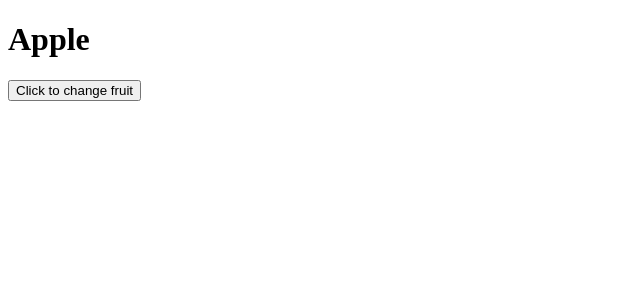
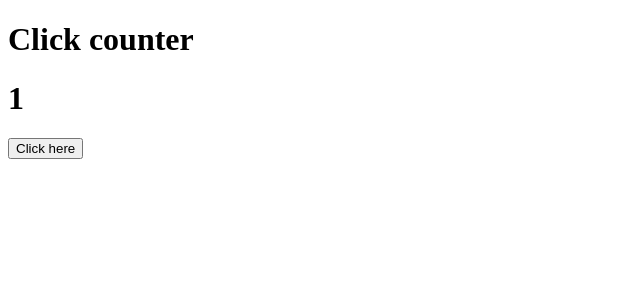
Before and after one commit to amanrcbfan99/mastering-react, a React (Vite) app: page / in a window 1280 px wide. Shown: the top 300 px of the page, without its empty margins (0-640 px from the left). Built offline with nearby package versions, Linux system fonts and the light colour scheme.

Commit message:
learn: Build click counter using state

```diff
--- a/src/App.jsx
+++ b/src/App.jsx
@@ -2,10 +2,10 @@ import { useState } from "react"
 
 export function Addition(){
 
-  const [fruit, changeFruit] = useState("Apple")
+  const [number, IncreaseNUM] = useState(1)
 
   function changeFrt(){
-    changeFruit("Banana")
+    IncreaseNUM(number + 1)
   }
   // function alertFun(fruit){
   //   return alert(fruit)
@@ -23,8 +23,9 @@ export function Addition(){
   // }
   return (
     <div>
-      <h1>{fruit}</h1>
-      <button onClick={changeFrt}>Click to change fruit</button>
+      <h1>Click counter</h1>
+      <h1>{number}</h1>
+      <button onClick={changeFrt}>Click here</button>
     </div>
   )
 }
```
